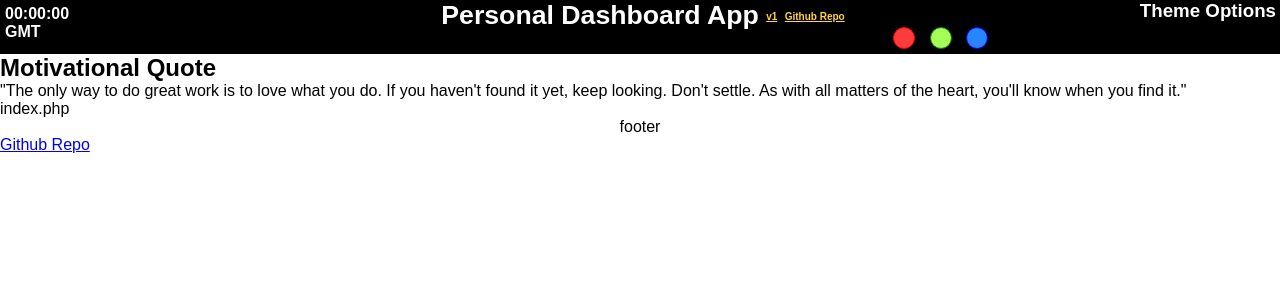
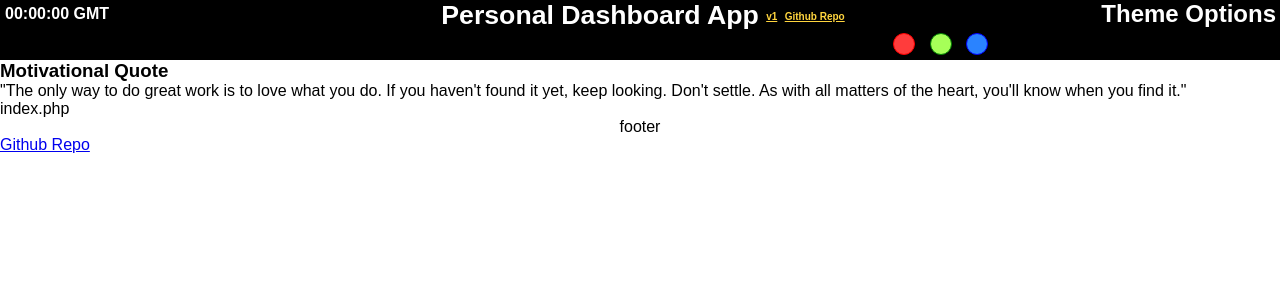
Before and after one commit to jg-digital-media/jgdm_personal_dashboard_dom, a PHP site: page / in a window 1280 px wide. Shown: the top 300 px of the page. Run offline with PHP 8.4, Linux system fonts and the light colour scheme.

Commit message:
reorder heading elements

```diff
--- a/index.php
+++ b/index.php
@@ -13,7 +13,7 @@
 
         <div class="live---clock--container">
 
-            <div class="live---clock" data-tooltip="Featuring these DOM elements:">00:00:00</br> GMT</div>
+            <div class="live---clock" data-tooltip="Featuring these DOM elements:">00:00:00<!-- </br> --> GMT</div>
 
         </div>
 
@@ -26,7 +26,7 @@
 
         <div class="theme---selector--container">
 
-            <h3>Theme Options</h3>
+            <h2>Theme Options</h2>
 
             <div class="theme---selector--inner" data-tooltip="Select Theme Option: Featuring these DOM elements:">
                 <div class="theme---selector" id="theme-one">&nbsp;</div>
@@ -42,7 +42,7 @@
 
         <section class="motivational---quote--container">
 
-            <h2 class="motivational---quote--heading">Motivational Quote</h2>
+            <h3 class="motivational---quote--heading">Motivational Quote</h3>
 
             <p class="motivational---quote">&quot;The only way to do great work is to love what you do. If you haven't found it yet, keep looking. Don't settle. As with all matters of the heart, you'll know when you find it.&quot;</p>
 
```
